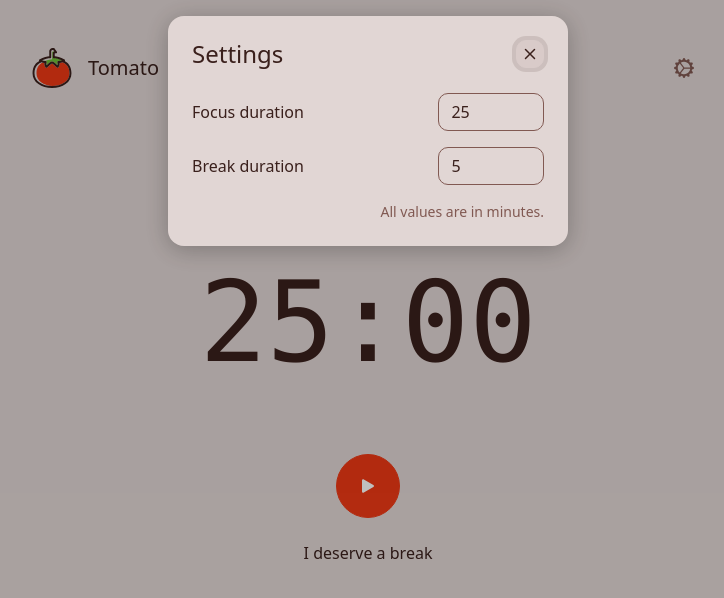
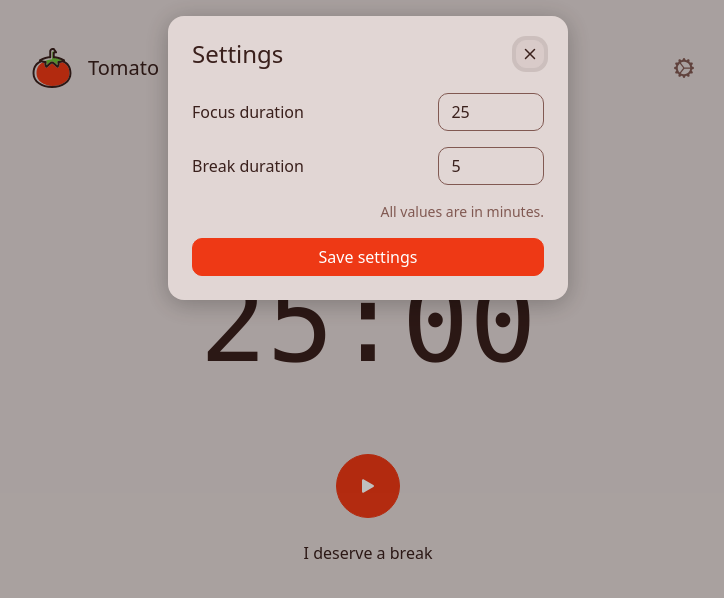
Before and after one commit to rienst/tomato, a React (Create React App) app: page / in a window 1280 px wide. Both pictures are taken after a click on the button 956 px from the left and 68 px from the top of the page. Shown: the top 598 px of the page, without its empty margins (272-996 px from the left). Built offline with nearby package versions, Linux system fonts and the light colour scheme.

Commit message:
Add settings save button functionality

```diff
--- a/src/components/SettingsModal/index.scss
+++ b/src/components/SettingsModal/index.scss
@@ -68,5 +68,11 @@
   @include font-size($font-size-sm);
   color: map-get($color-variables, 'muted');
   text-align: right;
-  margin-bottom: 0;
 }
+
+.settings-modal-save-button {
+  @include button();
+  @include button-variant('main');
+  display: block;
+  width: 100%;
+}
--- a/src/components/SettingsModal/index.tsx
+++ b/src/components/SettingsModal/index.tsx
@@ -1,4 +1,4 @@
-import { ChangeEvent, FC, useEffect, useRef } from 'react'
+import { ChangeEvent, FC, useEffect, useRef, useState } from 'react'
 import ReactDOM from 'react-dom'
 import useTimer from '../../hooks/useTimer'
 import SettingsField from './SettingsField'
@@ -11,20 +11,33 @@ interface SettingsModalProps {
 
 const SettingsModal: FC<SettingsModalProps> = ({ open = false, onDismiss }) => {
   const { focusMinutes, breakMinutes, updateModeMinutes } = useTimer()
+
+  const [newFocusMinutes, setNewFocusMinutes] = useState<number>(focusMinutes)
+  const [newBreakMinutes, setNewBreakMinutes] = useState<number>(breakMinutes)
+
   const closeButtonRef = useRef<HTMLButtonElement>(null)
+
   const portalElement = document.getElementById('modal-root')
+
   const classes: string[] = ['settings-modal']
 
   if (open) {
     classes.push('settings-modal-open')
   }
 
-  const handleSetFocusMinutes = (event: ChangeEvent<HTMLInputElement>) => {
-    updateModeMinutes('focus', parseInt(event.target.value))
+  const canSave = !isNaN(newFocusMinutes) ?? !isNaN(newBreakMinutes)
+
+  const handleSetNewFocusMinutes = (event: ChangeEvent<HTMLInputElement>) => {
+    setNewFocusMinutes(parseInt(event.target.value))
   }
 
-  const handleSetBreakMinutes = (event: ChangeEvent<HTMLInputElement>) => {
-    updateModeMinutes('break', parseInt(event.target.value))
+  const handleSetNewBreakMinutes = (event: ChangeEvent<HTMLInputElement>) => {
+    setNewBreakMinutes(parseInt(event.target.value))
+  }
+
+  const handleSave = () => {
+    updateModeMinutes('focus', newFocusMinutes)
+    updateModeMinutes('break', newBreakMinutes)
   }
 
   const handleOnClose = () => {
@@ -72,8 +85,8 @@ const SettingsModal: FC<SettingsModalProps> = ({ open = false, onDismiss }) => {
           type="number"
           min="1"
           label="Focus duration"
-          value={focusMinutes.toString()}
-          onChange={handleSetFocusMinutes}
+          value={newFocusMinutes.toString()}
+          onChange={handleSetNewFocusMinutes}
         />
 
         <SettingsField
@@ -82,11 +95,19 @@ const SettingsModal: FC<SettingsModalProps> = ({ open = false, onDismiss }) => {
           type="number"
           min="1"
           label="Break duration"
-          value={breakMinutes.toString()}
-          onChange={handleSetBreakMinutes}
+          value={newBreakMinutes.toString()}
+          onChange={handleSetNewBreakMinutes}
         />
 
         <p className="settings-modal-note">All values are in minutes.</p>
+
+        <button
+          className="settings-modal-save-button"
+          onClick={handleSave}
+          disabled={!canSave}
+        >
+          Save settings
+        </button>
       </div>
     </div>,
     portalElement
--- /dev/null
+++ b/src/hooks/useLocalStorage/index.tsx
@@ -0,0 +1,33 @@
+import { useEffect, useState } from 'react'
+
+function useLocalStorage<T = any>(
+  key: string,
+  defaultValue: T
+): [T, (value: T) => void] {
+  const [value, directlySetValue] = useState<T>(() => {
+    const valueFromStorage = localStorage.getItem(key)
+
+    if (valueFromStorage === null) {
+      return defaultValue
+    }
+
+    return JSON.parse(valueFromStorage)
+  })
+
+  const setValue = (value: T) => {
+    directlySetValue(value)
+  }
+
+  useEffect(() => {
+    if (value === undefined) {
+      localStorage.removeItem(key)
+      return
+    }
+
+    localStorage.setItem(key, JSON.stringify(value))
+  }, [key, value])
+
+  return [value, setValue]
+}
+
+export default useLocalStorage
--- a/src/hooks/useTimer/index.tsx
+++ b/src/hooks/useTimer/index.tsx
@@ -6,6 +6,7 @@ import {
   useEffect,
   useState,
 } from 'react'
+import useLocalStorage from '../useLocalStorage'
 
 type ModeName = 'focus' | 'break'
 
@@ -29,8 +30,14 @@ export const TimerProvider: FC = ({ children }) => {
   const [idle, setIdle] = useState<boolean>(true)
   const [msPassed, setMsPassed] = useState<number>(0)
   const [mode, setMode] = useState<ModeName>('focus')
-  const [focusMinutes, setFocusMinutes] = useState<number>(25)
-  const [breakMinutes, setBreakMinutes] = useState<number>(5)
+  const [focusMinutes, setFocusMinutes] = useLocalStorage<number>(
+    'focusMinutes',
+    25
+  )
+  const [breakMinutes, setBreakMinutes] = useLocalStorage<number>(
+    'breakMinutes',
+    5
+  )
 
   const getCurrentModeMs = useCallback(() => {
     const currentModeMinutes = mode === 'focus' ? focusMinutes : breakMinutes
```
